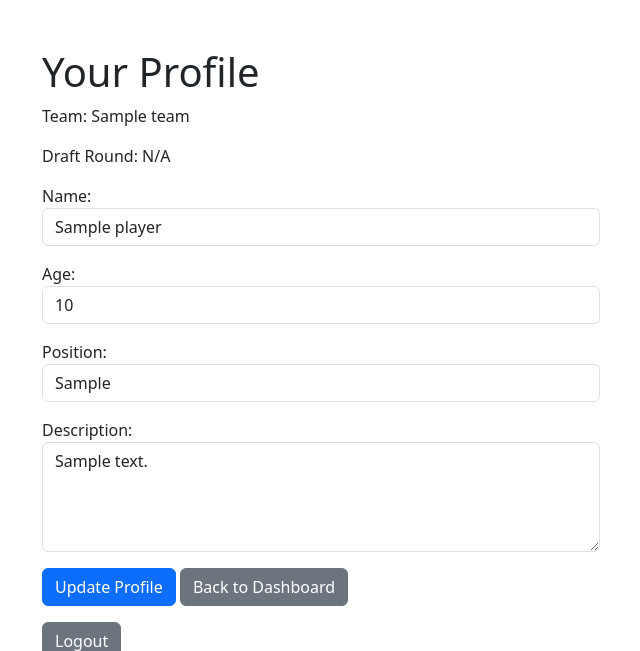
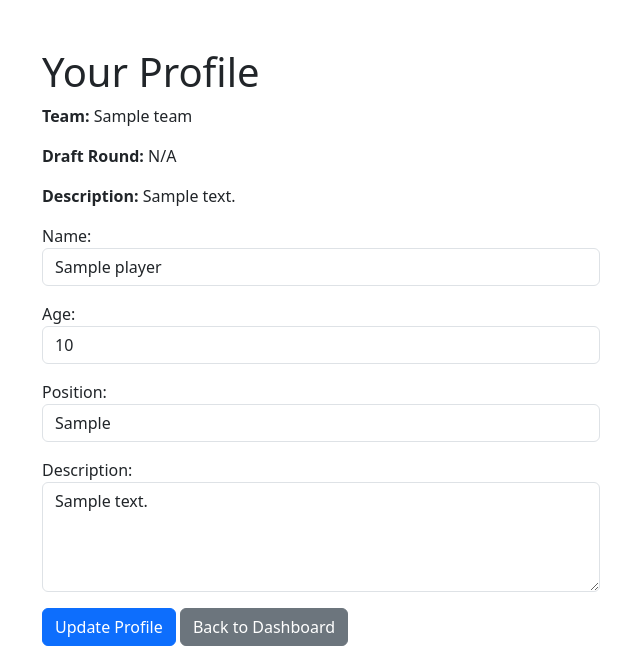
Before and after one commit to titancoder12/web3sportsdraft, a Django app: page /profile/ in a window 1280 px wide. Shown: the top 651 px of the page, without its empty margins (40-680 px from the left). Run offline with Django 3.2, Linux system fonts and the light colour scheme; a user stored in the database is signed in; tables that the repository leaves empty hold one stand-in row (values such as "Sample post").

Commit message:
add description

```diff
--- a/league/templates/league/player_profile.html
+++ b/league/templates/league/player_profile.html
@@ -6,11 +6,11 @@
     <link href="https://cdn.jsdelivr.net/npm/bootstrap@5.3.0/dist/css/bootstrap.min.css" rel="stylesheet">
 </head>
 <body>
-    <!-- league/templates/league/player_profile.html (relevant section) -->
     <div class="container mt-5">
         <h1>Your Profile</h1>
-        <p>Team: {{ player.team|default:"Not drafted yet" }}</p>
-        <p>Draft Round: {{ player.draft_round|default:"N/A" }}</p>
+        <p><strong>Team:</strong> {{ player.team|default:"Not drafted yet" }}</p>
+        <p><strong>Draft Round:</strong> {{ player.draft_round|default:"N/A" }}</p>
+        <p><strong>Description:</strong> {{ player.description|default:"No description provided" }}</p>
         <form method="post" class="w-50">
             {% csrf_token %}
             {{ form.as_p }}
```
